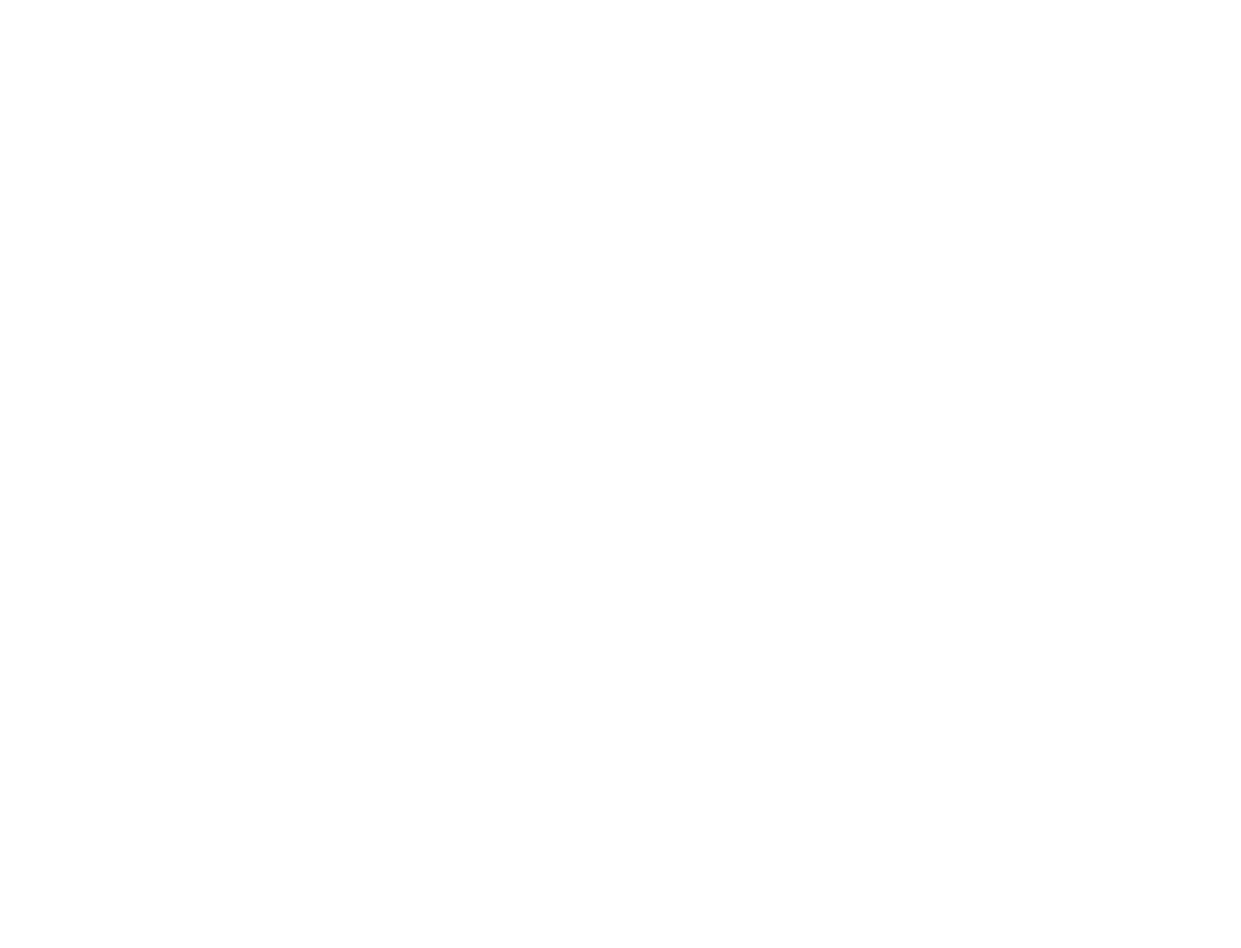
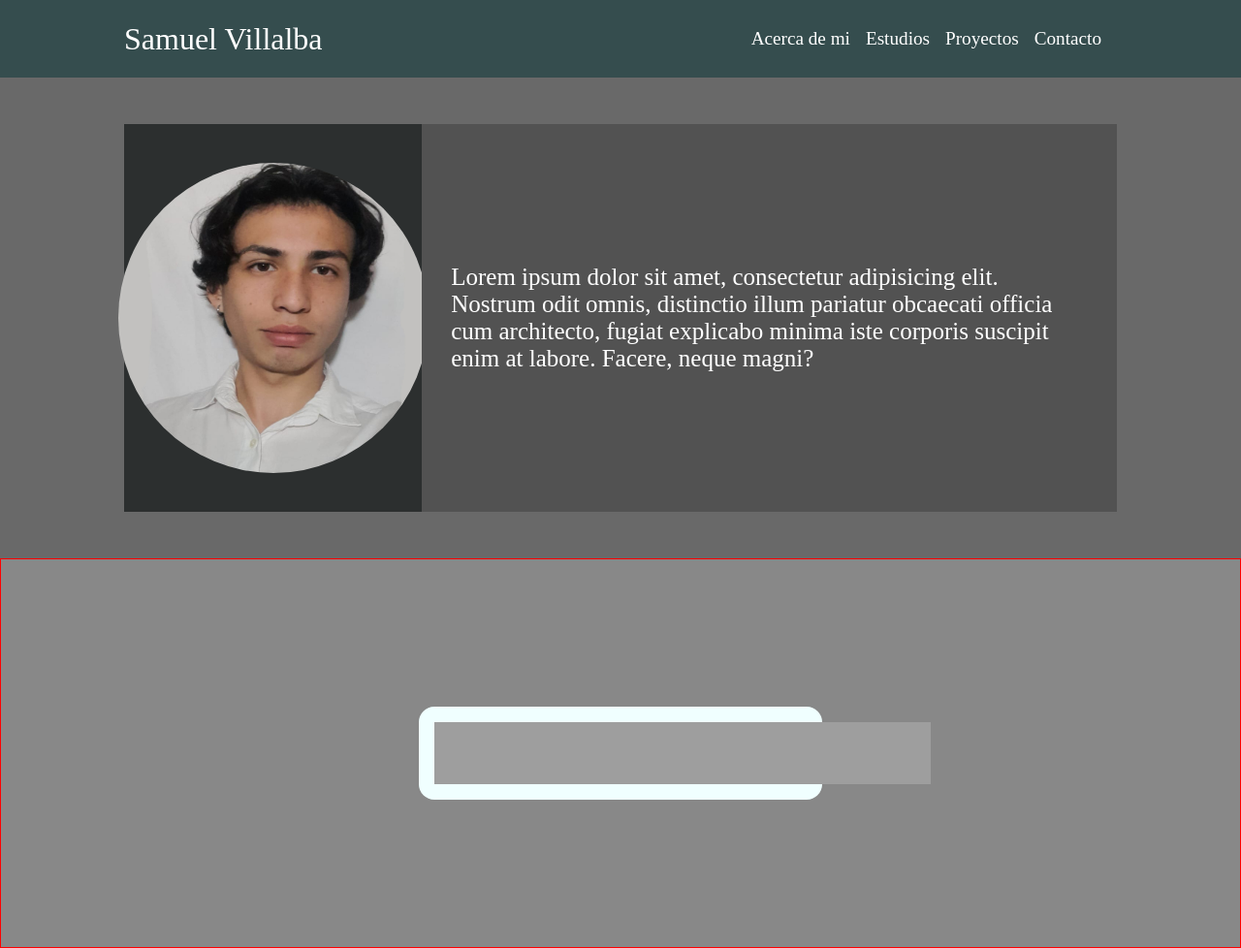
Before and after one commit to SamuelVillalba7/PortfolioSamuelVillaba, a plain HTML site: page index.html in a window 1280 px wide. Shown: the whole page at 97% size. Before the commit the page ends 800 px from the top, so only its background shows below. Drawn offline with Linux system fonts and the light colour scheme; grey boxes are pictures that could not be loaded.

Commit message:
avances con header, tecnologias y sobre mi

```diff
--- a/index.html
+++ b/index.html
@@ -8,9 +8,41 @@
 </head>
 <body>
     <header>
-
+        <div class="logo">
+            <p>Samuel Villalba</p>
+        </div>
+        <div class="nav-menu">
+            <a href="#">Acerca de mi</a>
+            <a href="#">Estudios</a>
+            <a href="#">Proyectos</a>
+            <a href="#">Contacto</a>
+        </div>
     </header>
     <body>
+        <div class="about-container">
+            <div class="about-image">
+                <img src="./img/fotoPersonal.jpg" alt="">
+            </div>
+            <div class="about-text">
+                <p>Lorem ipsum dolor sit amet, consectetur adipisicing elit. Nostrum odit omnis, distinctio illum pariatur obcaecati officia cum architecto, fugiat explicabo minima iste corporis suscipit enim at labore. Facere, neque magni?</p>
+            </div>
+        </div>
+        <div class="technologies-section">
+            <h2 class="technologies-title"></h2>
+            <div class="technologies-row">
+                <img src="https://upload.wikimedia.org/wikipedia/commons/thumb/6/61/HTML5_logo_and_wordmark.svg/512px-HTML5_logo_and_wordmark.svg.png" alt="">
+                <img src="https://encrypted-tbn0.gstatic.com/images?q=tbn:ANd9GcTO5ryTY9VShCV5uJWhoBXkcxxlFB8O5bbxGA&s" alt="">
+                <img src="https://upload.wikimedia.org/wikipedia/commons/6/6a/JavaScript-logo.png" alt="">
+                <img src="https://banner2.cleanpng.com/20180831/iua/kisspng-c-programming-language-logo-microsoft-visual-stud-atlas-portfolio-1713945971245.webp" alt="">
+                <img src="https://img.icons8.com/?size=512&id=laYYF3dV0Iew&format=png" alt="">
+                <img src="https://cdn.iconscout.com/icon/free/png-256/free-java-logo-icon-download-in-svg-png-gif-file-formats--wordmark-programming-language-pack-logos-icons-1174953.png?f=webp&w=256" alt="">
+
+            </div>
+
+
+        </div>
+
+
 
     </body>
     <footer>
--- a/style.css
+++ b/style.css
@@ -0,0 +1,91 @@
+*{
+    padding: 0;
+    margin: 0;
+    box-sizing: none;
+    color: white;
+}
+header{
+
+    background-color: rgb(53, 77, 78);
+    height: 80px;
+    display: flex;
+    align-items: center;
+    justify-content: space-between;
+    padding: 0px 8rem ;
+}
+.logo{
+    font-size: 2rem;
+
+}
+
+.nav-menu{
+    display: flex;
+    justify-content: space-around;
+}
+
+.nav-menu a{
+    font-size: 1.2rem;
+    margin-right: 1rem;
+    text-decoration: none;
+
+}
+
+.about-container{
+    display: flex;
+    background-color: dimgrey;
+    height: 50vh;
+    padding: 3rem 8rem;
+}
+
+.about-image{
+    background-color: rgb(44, 47, 47);
+    width: 30%;
+    display: flex;
+    align-items: center;
+    justify-content: center;
+}
+.about-image img {
+    border-radius: 50%;
+    height: 80%;
+
+}
+
+.about-text{
+    background-color: rgb(82, 82, 82);
+    width: 70%;
+    display: flex;
+    align-items: center;
+    justify-content: center;
+    padding: 0px 30px;
+}
+
+.about-text p {
+    font-size: 25px;
+}
+
+
+.technologies-section{
+    height: 400px;
+    background-color: rgb(136, 136, 136);
+    display: flex;
+    align-items: center;
+    border: 1px red solid;
+    justify-content: center;
+    flex-direction: column;
+
+}
+
+.technologies-row{
+    display: flex;
+    background-color: black;
+    padding: 1rem;
+    align-items: center;
+    width: 30%;
+    background-color: azure;
+    justify-content: space-around;
+    border-radius: 1rem;
+}
+
+.technologies-row img{
+    height: 4rem;
+}
```
Also changed, not shown: img/fotoPersonal.jpg (added).
